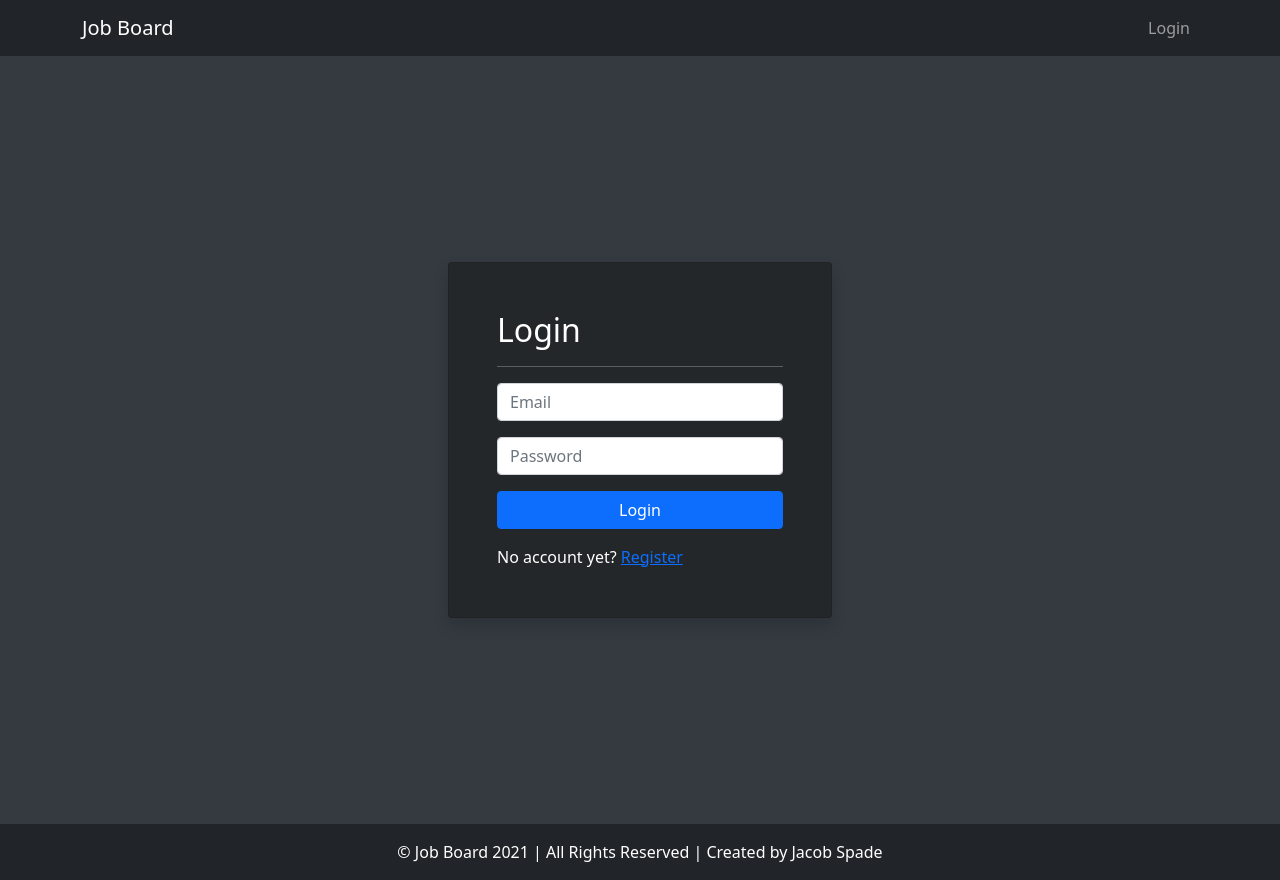
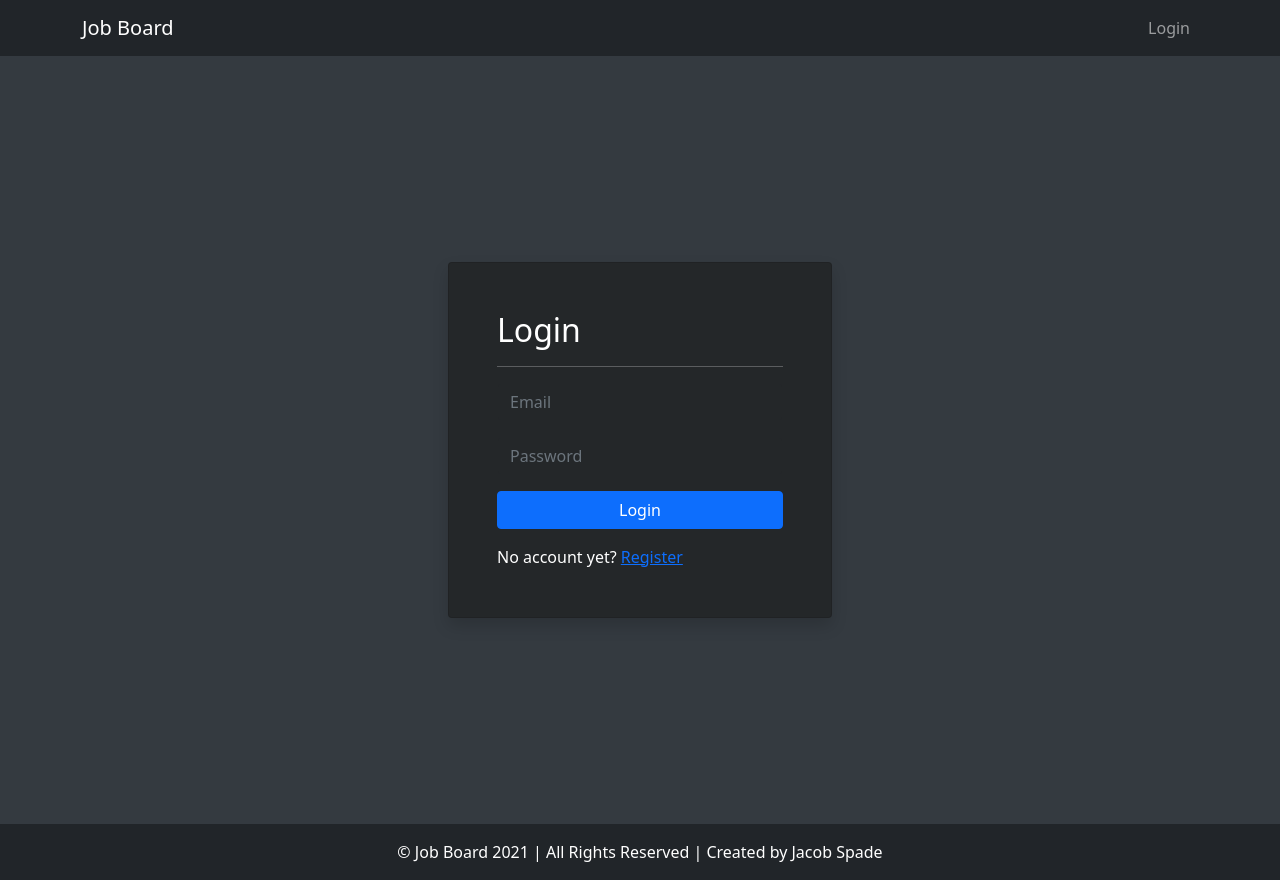
Before and after one commit to spadejac000/job_board, a React (Create React App) app in the folder client/: page /login in a window 1280 px wide. Built offline with nearby package versions, Linux system fonts and the light colour scheme; no server answers.

Commit message:
finished theme toggle styles

```diff
--- a/client/src/components/Filters.jsx
+++ b/client/src/components/Filters.jsx
@@ -26,7 +26,7 @@ const Filters = () => {
           />
           <InputGroup.Text><FaMapPin/></InputGroup.Text>
         </Form>
-        <Button variant="outline-dark">Search</Button>
+        <Button variant="primary">Search</Button>
       </div>
 
       <div className="filter-row">
--- a/client/src/components/MessagesBox.jsx
+++ b/client/src/components/MessagesBox.jsx
@@ -6,7 +6,7 @@ import {Link} from 'react-router-dom'
 
 const MessagesBox = () => {
   return (
-    <Accordion defaultActiveKey="0" className="messages-box">
+    <Accordion className="messages-box">
       <Accordion.Item eventKey="0">
         <Accordion.Header className="messages-box-header"><h5 className="messages-box-title"><FaComments/> Messages</h5></Accordion.Header>
         <Accordion.Body className="messages-accordion-body-container">
--- a/client/src/components/Paginate.jsx
+++ b/client/src/components/Paginate.jsx
@@ -13,7 +13,7 @@ const Paginate = () => {
       <Pagination.Item>{11}</Pagination.Item>
       <Pagination.Item active>{12}</Pagination.Item>
       <Pagination.Item>{13}</Pagination.Item>
-      <Pagination.Item disabled>{14}</Pagination.Item>
+      <Pagination.Item>{14}</Pagination.Item>
 
       <Pagination.Ellipsis />
       <Pagination.Item>{20}</Pagination.Item>
--- a/client/src/themes.js
+++ b/client/src/themes.js
@@ -12,7 +12,23 @@ export const darkTheme = {
   cardBGColor: 'rgb(36, 39, 41)',
   listGroupItemBGColor: '#343A40',
   listGroupItemColor: 'white',
-  accordionItemBGColor: 'rgb(36, 39, 41)'
+  accordionItemBGColor: 'rgb(36, 39, 41)',
+  inputBGColor: 'rgb(36, 39, 41)',
+  inputGroupTextBGColor: 'rgb(36, 39, 41)',
+  inputGroupTextColor: 'white',
+  inputGroupTextBorder: 'rgb(36, 39, 41)',
+  inputColor: 'white!important',
+  inputBGColor: 'rgb(36, 39, 41)!important',
+  inputBorder: 'rgb(36, 39, 41)!important',
+  dropdownMenuBGColor: 'rgb(36, 39, 41)',
+  dropdownItemColor: 'white',
+  dropdownNavigationBarIconContainerBGColor: '#ffffff1a',
+  dropdownItemHoverBGColor: '#343a40',
+  accordionButtonBGColor: 'rgb(36, 39, 41)',
+  accordionButtonColor: 'white',
+  paginationBGColor: 'rgb(36, 39, 41)',
+  paginationColor: '#0d6efd',
+  paginationBorderColor: '#343a40'
 }
 
 export const GlobalStyles = createGlobalStyle`
@@ -33,4 +49,60 @@ export const GlobalStyles = createGlobalStyle`
   .accordion-item {
     background-color: ${props => props.theme.accordionItemBGColor};
   }
+
+  .navbar-search-input {
+    background-color: ${props => props.theme.inputBGColor};
+    border-color: ${props => props.theme.inputGroupTextBorder};
+  }
+
+  .navbar-search-input:focus {
+    background-color: ${props => props.theme.inputBGColor};
+    color: ${props => props.theme.inputColor}
+  }
+
+  .input-group-text {
+    background-color: ${props => props.theme.inputGroupTextBGColor};
+    color: ${props => props.theme.inputGroupTextColor};
+    border-color: ${props => props.theme.inputGroupTextBorder};
+  }
+
+  input, select, textarea {
+    background-color: ${props => props.theme.inputBGColor};
+    border-color: ${props => props.theme.inputBorder};
+    color: ${props => props.theme.inputColor};
+  }
+
+  input:focus {
+    background-color: ${props => props.theme.inputBGColor};
+    color: ${props => props.theme.inputColor};
+  }
+
+  .dropdown-menu {
+    background-color: ${props => props.theme.dropdownMenuBGColor};
+  }
+
+  .dropdown-item {
+    color: ${props => props.theme.dropdownItemColor};
+  }
+
+  .dropdown-item:hover {
+    background-color: ${props => props.theme.dropdownItemHoverBGColor};
+    color: ${props => props.theme.dropdownItemColor};
+  }
+
+  .dropdown-navigation-bar-icon-container {
+    background-color: ${props => props.theme.dropdownNavigationBarIconContainerBGColor};
+  }
+
+  .accordion-button {
+    background-color: ${props => props.theme.accordionButtonBGColor};
+    color: ${props => props.theme.accordionButtonColor};
+  }
+
+  .pagination li.page-item a {
+    background-color: ${props => props.theme.paginationBGColor};
+    color: ${props => props.theme.paginationColor};
+    border-color: ${props => props.theme.paginationBorderColor};
+  }
+
 `
```
